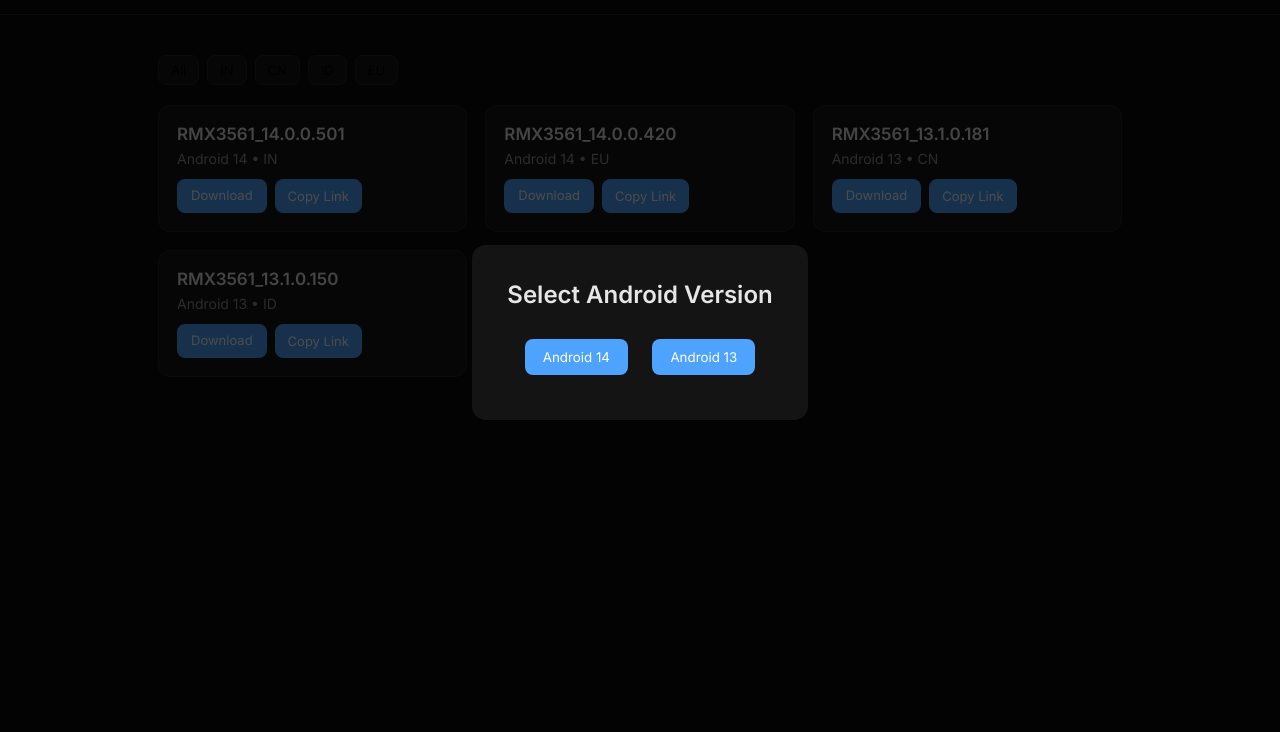
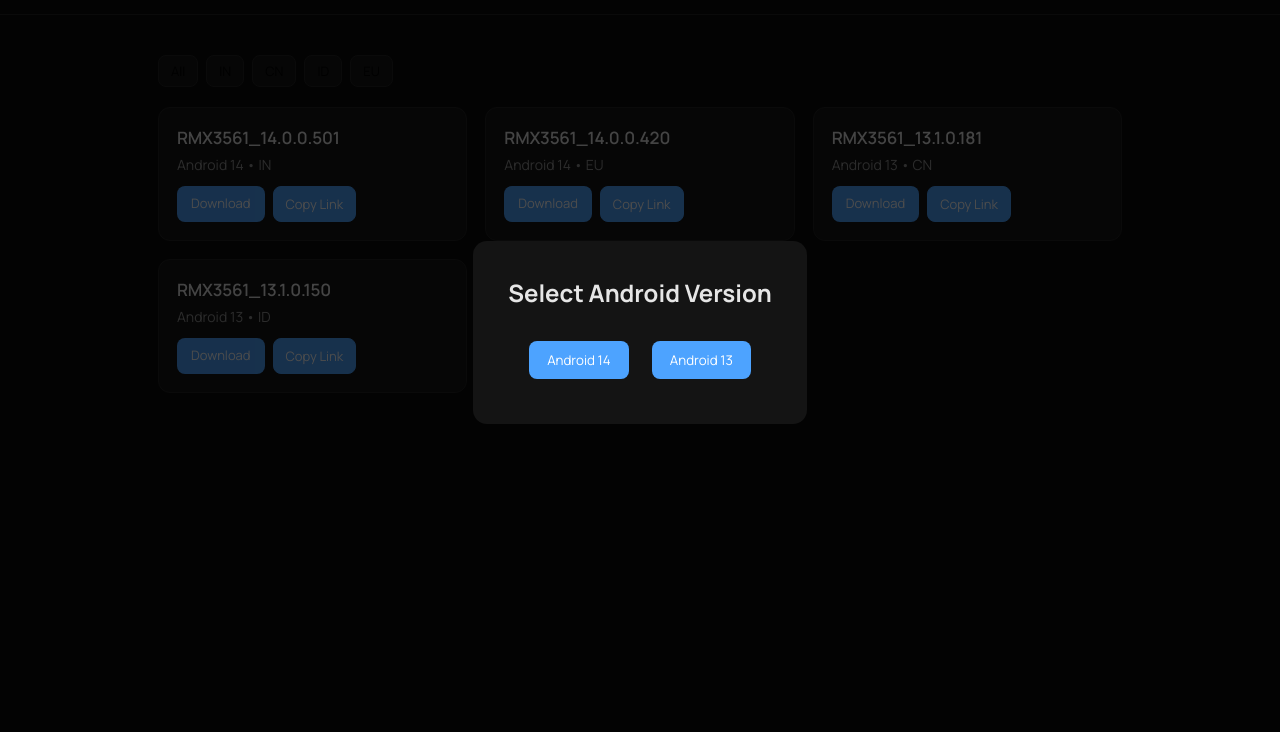
Before and after one commit to Thundergod-thor/gtneo3_firmware, a plain HTML site: page index.html in a window 1280 px wide. Shown: the part 68-800 px from the top of the page. Drawn offline with Linux system fonts and the light colour scheme.

Commit message:
Update index.html

```diff
--- a/index.html
+++ b/index.html
@@ -8,7 +8,7 @@
 <meta name="viewport" content="width=device-width, initial-scale=1.0">
 <title>GT Neo 3 Stock Firmware Files</title>
 
-<link href="https://fonts.googleapis.com/css2?family=Inter:wght@300;400;600&display=swap" rel="stylesheet">
+<link href="https://fonts.googleapis.com/css2?family=Manrope:wght@300;400;500;600;700&display=swap" rel="stylesheet">
 
 <style>
 
@@ -36,7 +36,7 @@
 margin:0;
 padding:0;
 box-sizing:border-box;
-font-family:'Inter',sans-serif;
+font-family:'Manrope',sans-serif;
 }
 
 body{
@@ -158,6 +158,7 @@ transform:translateY(-4px);
 .version{
 font-size:17px;
 font-weight:600;
+letter-spacing:-0.2px;
 margin-bottom:6px;
 }
 
```
